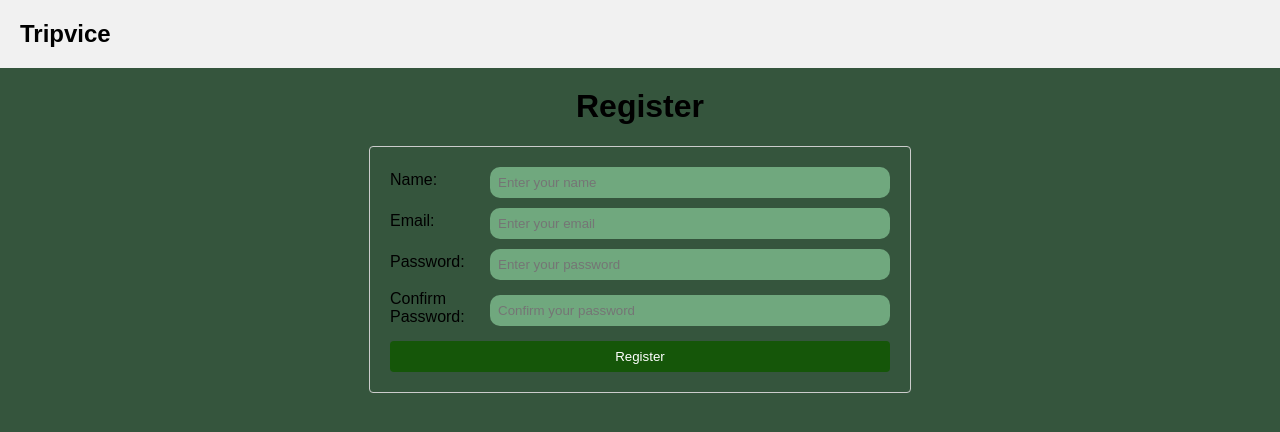
After one commit to 1vet4/projects, a PHP site: page /register.html in a window 1280 px wide. The commit adds this page. Shown: the top 432 px of the page. Run offline with PHP 8.4, Linux system fonts and the light colour scheme.

Commit message:
add login, register, change others

```diff
--- /dev/null
+++ b/FINAL/register.css
@@ -0,0 +1,94 @@
+body {
+    font-family: Arial, sans-serif;
+    margin: 0;
+    padding: 0;
+    background-color: #35553D;
+}
+#header {
+    display: flex;
+    justify-content: space-between;
+    align-items: center;
+    padding: 20px;
+    background-color: #f1f1f1;
+}
+#header h1 {
+    margin: 0;
+}
+#logo {
+    font-weight: bold;
+    font-size: 24px;
+}
+#main {
+    text-align: center;
+    margin-top: 50px;
+    position: relative;
+}
+#main #back-button {
+    padding: 10px;
+    font-size: 16px;
+    position: absolute;
+    top: 0;
+    left: 0;
+}
+#main h1 {
+    font-size: 28px;
+    margin-bottom: 10px;
+}
+#main p {
+    font-size: 18px;
+    margin: 5px 0;
+}
+h1 {
+    margin-top: 20px;
+    text-align: center;
+}
+.register-form {
+    max-width: 500px;
+    margin: 0 auto;
+    padding: 20px;
+    border: 1px solid #ccc;
+    border-radius: 4px;
+    display: flex;
+    flex-direction: column;
+}
+.form-group {
+    display: flex;
+    align-items: center;
+    justify-content: space-between;
+    margin-bottom: 10px;
+}
+label {
+    flex: 0 0 100px;
+}
+input[type="text"],
+input[type="email"],
+input[type="password"] {
+    flex: 1;
+    padding: 8px;
+    border: none;
+    border-radius: 10px;
+    text-align: left;
+    background-color: #70a87e;
+    color: #fff;
+}
+input[type="text"]:focus,
+input[type="email"]:focus,
+input[type="password"]:focus {
+    outline: none;
+    border-color: navy;
+}
+label {
+    display: block;
+    margin-bottom: 5px;
+}
+.register-button {
+    background-color: #155609;
+    color: #fff;
+    border: none;
+    border-radius: 4px;
+    padding: 8px 12px;
+    cursor: pointer;
+}
+.register-button:hover {
+    background-color: rgba(1, 167, 57, 0.733)
+}
--- /dev/null
+++ b/FINAL/register.html
@@ -0,0 +1,40 @@
+<!DOCTYPE html>
+<html>
+<head>
+  <title>Register Page</title>
+  <link rel="stylesheet" href="register.css">
+</head>
+<body>
+    <header id="header">
+        <div id="logo">Tripvice</div>
+    </header>
+
+  <main>
+    <h1>Register</h1>
+    <div class="register-form">
+        <div class="form-group">
+            <label for="name">Name:</label>
+            <input type="text" id="name" placeholder="Enter your name">
+          </div>
+
+          <div class="form-group">
+            <label for="email">Email:</label>
+            <input type="email" id="email" placeholder="Enter your email">
+          </div>
+
+          <div class="form-group">
+            <label for="password">Password:</label>
+            <input type="password" id="password" placeholder="Enter your password">
+          </div>
+
+          <div class="form-group">
+            <label for="confirm-password">Confirm Password:</label>
+            <input type="password" id="confirm-password" placeholder="Confirm your password">
+          </div>
+      <button class="register-button">Register</button>
+    </div>
+  </main>
+
+  <script src="register.js"></script>
+</body>
+</html>
--- a/FINAL/title.css
+++ b/FINAL/title.css
@@ -45,8 +45,6 @@ body {
 }
 .box span {
     font-size: 24px;
-    /* Adjust the font size as needed */
-
 }
 #more-reviews {
     margin-top: 20px;
```
Also changed, not shown: FINAL/login.css (added, +87 -0 lines), FINAL/login.html (added, +30 -0 lines), FINAL/review.css (+0 -45 lines), FINAL/search.css (+2 -32 lines).
